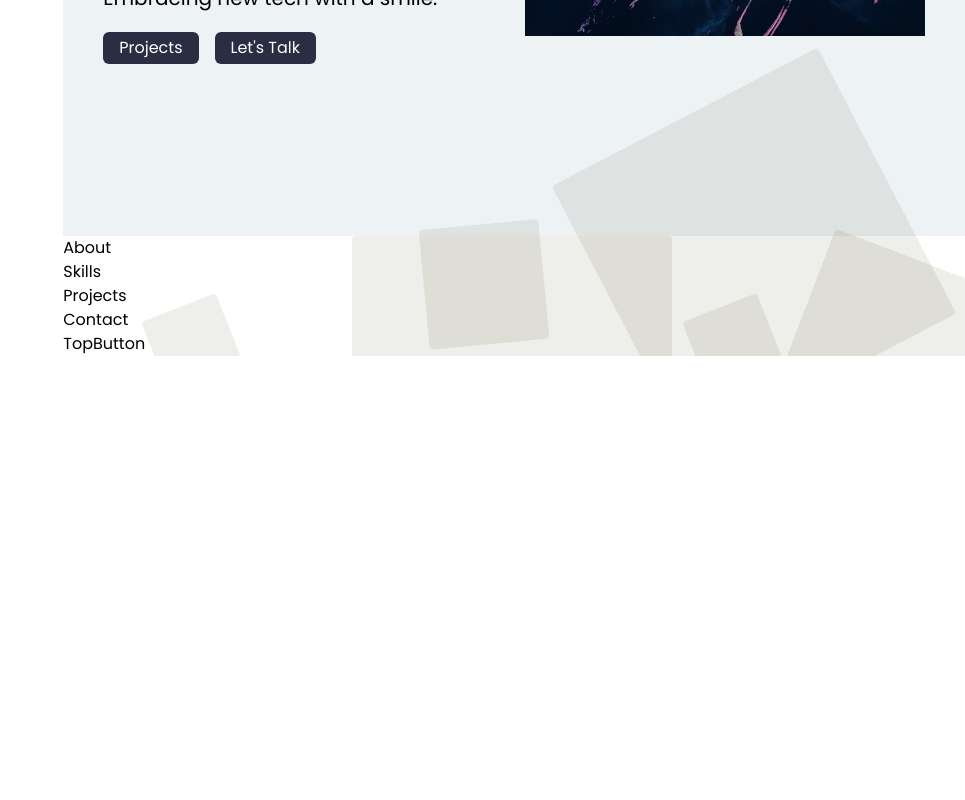
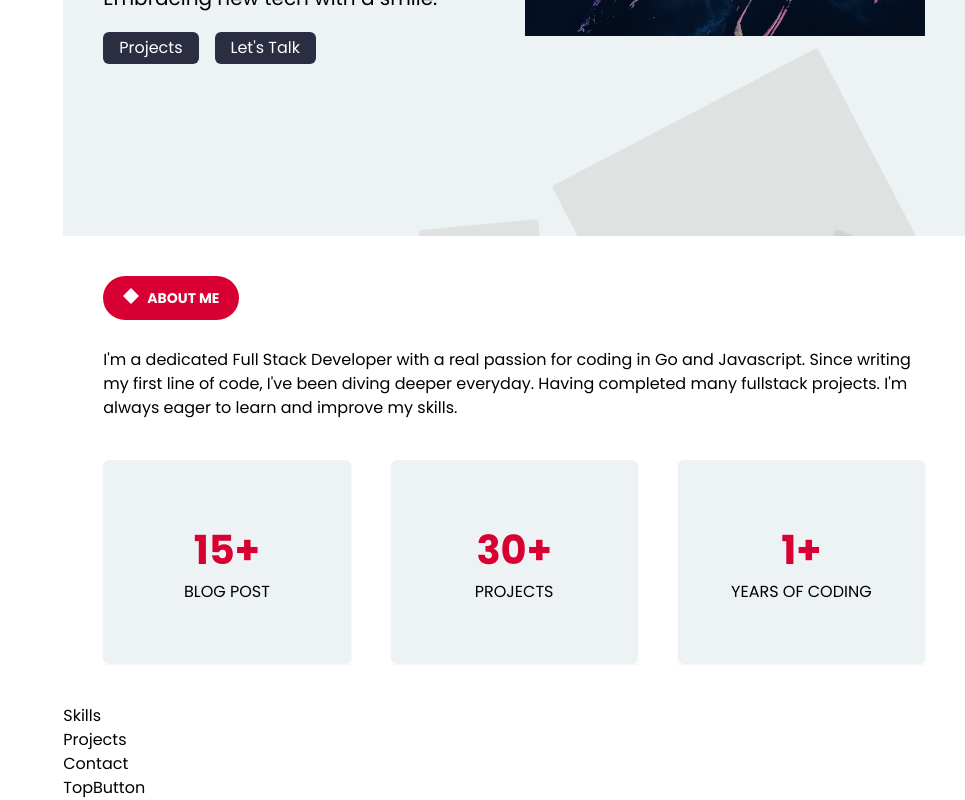
Before and after one commit to rakshithsgowda/portfolio-react, a Next.js app: page / in a window 1280 px wide. Shown: the part 628-1428 px from the top of the page, without its empty margins (315-1280 px from the left). Before the commit the page ends 984 px from the top, so only its background shows below. Built offline with nearby package versions, Linux system fonts and the light colour scheme.

Commit message:
about section

```diff
--- a/app/globals.css
+++ b/app/globals.css
@@ -33,4 +33,8 @@ html {
   .hero-content-container {
     @apply flex items-center justify-between h-full max-w-[1250px] mx-auto max-md:flex-col max-md:gap-10 max-md:text-center;
   }
+
+  .section-title {
+    @apply bg-dark-red text-white text-sm font-semibold py-3 px-5 uppercase rounded-full flex items-center gap-2;
+  }
 }
--- a/components/About.jsx
+++ b/components/About.jsx
@@ -1,5 +1,75 @@
 const About = () => {
-  return <div>About</div>
+  return (
+    <section
+      className='w-full h-fit px-[40px] py-10  max-xs:px-[20px] relative bg-white '
+      id='about'
+    >
+      <div className='max-w-[1250px] mx-auto '>
+        <div className='inline-block'>
+          {/* title - ABout Me */}
+          <p className='section-title'>
+            <span className='mb-1'>
+              <svg
+                width='16'
+                height='16'
+                viewBox='0 0 16 16'
+                fill='none'
+                xmlns='http://www.w3.org/2000/svg'
+              >
+                <path
+                  d='M8 0 L16 8 L8 16 L0 8 L8 0Z'
+                  fill='currentColor'
+                ></path>
+              </svg>
+            </span>
+            About Me
+          </p>
+        </div>
+
+        {/* details */}
+        <div className='my-7'>
+          <p classname='my-8 text-gray-600 text-[20px] tracking-wide  leading-10'>
+            I'm a dedicated Full Stack Developer with a real passion for coding
+            in Go and Javascript. Since writing my first line of code, I've been
+            diving deeper everyday. Having completed many fullstack projects.
+            I'm always eager to learn and improve my skills.
+          </p>
+        </div>
+      </div>
+
+      {/* stats */}
+      <div className='mt-10'>
+        <div className='w-full'>
+          <ul className='flex justify-between gap-10 flex-col md:flex-row'>
+            <li className='w-full shadow-sm'>
+              <div className='w-full text-center py-[30px] md:py-[60px] rounded-md bg-light-bg '>
+                <h3 className='text-[40px] mb-3[3px] font-bold text-dark-red'>
+                  15+
+                </h3>
+                <span className='uppercase'>Blog Post</span>
+              </div>
+            </li>
+            <li className='w-full shadow-sm'>
+              <div className=' w-full text-center py-[30px] md:py-[60px] rounded-md bg-light-bg '>
+                <h3 className='text-[40px] mb-3[3px] font-bold text-dark-red'>
+                  30+
+                </h3>
+                <span className='uppercase'>Projects</span>
+              </div>
+            </li>
+            <li className='w-full shadow-sm'>
+              <div className=' w-full text-center py-[30px] md:py-[60px] rounded-md bg-light-bg '>
+                <h3 className='text-[40px] mb-3[3px] font-bold text-dark-red'>
+                  1+
+                </h3>
+                <span className='uppercase'>Years of Coding </span>
+              </div>
+            </li>
+          </ul>
+        </div>
+      </div>
+    </section>
+  )
 }
 
 export default About
```
